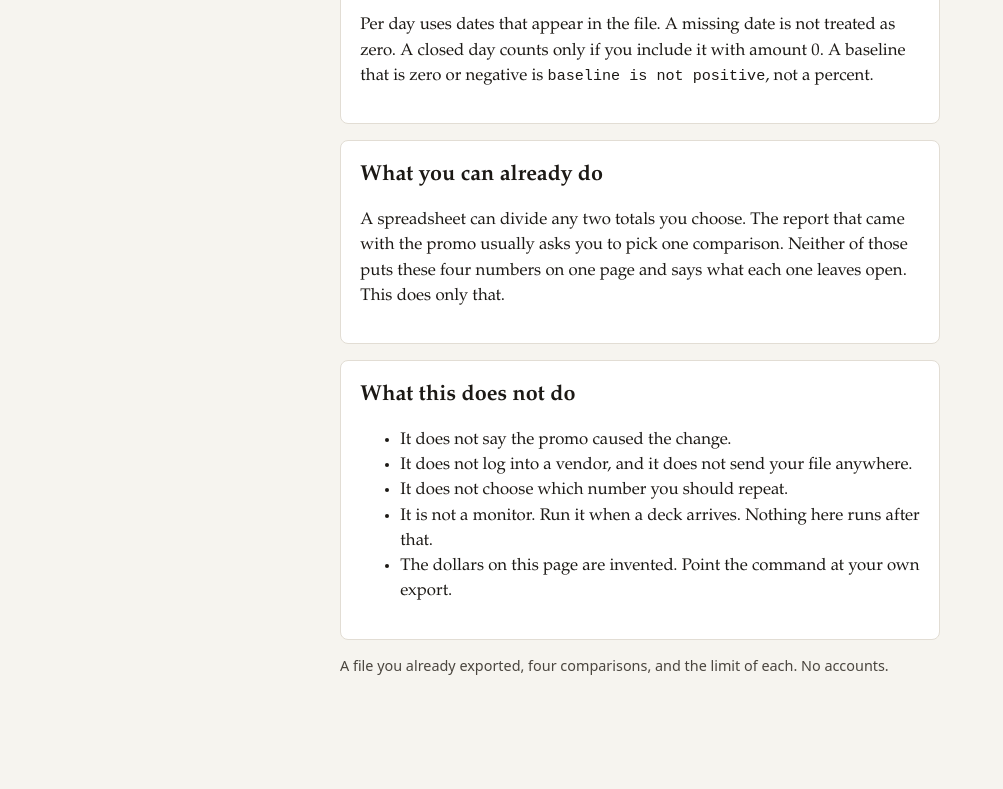
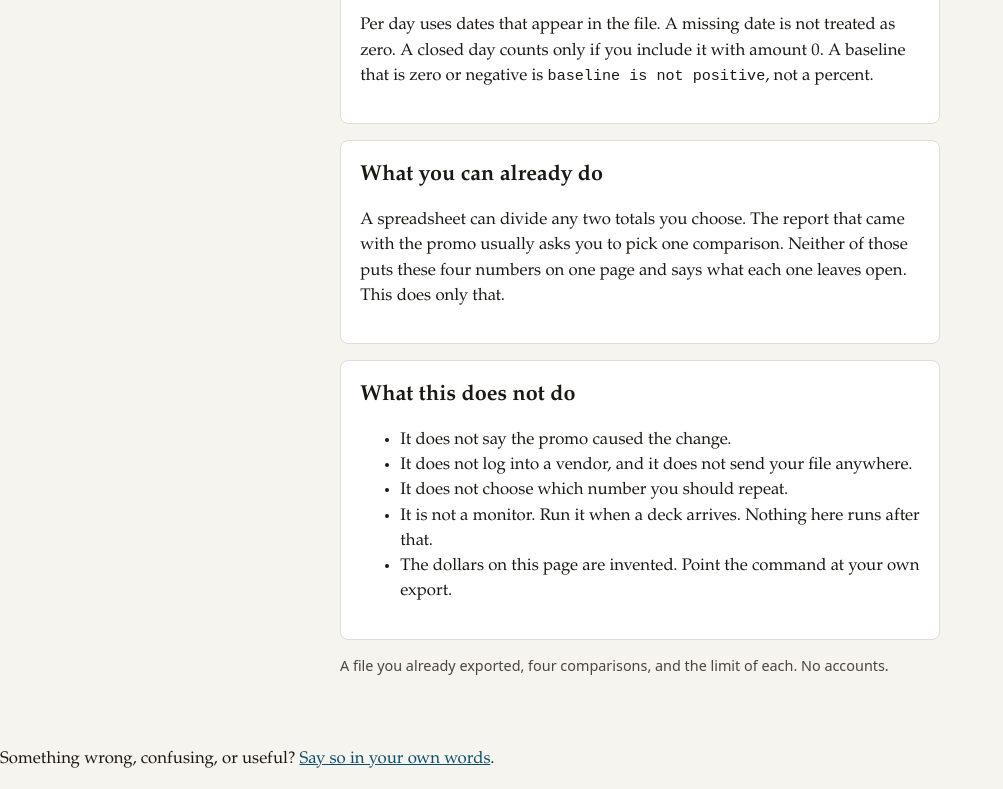
Before and after one commit to GreatTombProductions/flattering-baseline, a plain HTML site: page index.html in a window 1280 px wide. Shown: the part 1801-2590 px from the top of the page, without its empty margins (0-1003 px from the left). Before the commit the page ends 2531 px from the top, so only its background shows below. Drawn offline with Linux system fonts and the light colour scheme.

Commit message:
Add a note for saying when something on this page looks wrong

```diff
--- a/index.html
+++ b/index.html
@@ -70,5 +70,6 @@
     <p>A file you already exported, four comparisons, and the limit of each. No accounts.</p>
   </div>
 </footer>
+<p class="quest-board-feedback">Something wrong, confusing, or useful? <a href="https://greattombproductions.github.io/quest-board/?project=flattering-baseline#suggest" target="_blank" rel="noopener">Say so in your own words</a>.</p>
 </body>
 </html>
```
